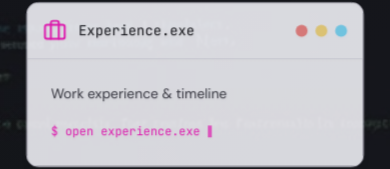
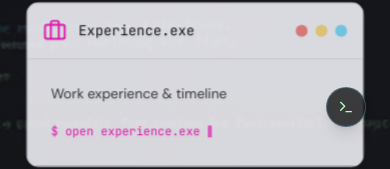
Before and after one commit to aadishj23/Portfolio, a React (Vite) app in the folder Frontend/: page / in a window 390 px wide. Shown: the part 693-862 px from the top of the page. Built offline with nearby package versions, Linux system fonts and the light colour scheme.

Commit message:
added terminal button in mobile showing that it is desktop only

```diff
--- a/Frontend/src/components/Terminal.tsx
+++ b/Frontend/src/components/Terminal.tsx
@@ -1,6 +1,7 @@
 import { useState, useEffect, useRef } from 'react';
 import { Terminal as TerminalIcon, X, Maximize2, Command, ArrowUp, ArrowDown } from 'lucide-react';
 import { Button } from '@/components/ui/button';
+import { toast } from '@/components/ui/sonner';
 import { useBootContext } from '@/contexts/BootContext';
 
 interface CommandHistory {
@@ -851,7 +852,9 @@ const Terminal = () => {
 
   if (!isOpen) {
     return (
-                    <Button
+      <>
+        {/* Desktop: real terminal open button */}
+        <Button
           onClick={() => {
             setIsOpen(true);
             setIsMaximized(false);
@@ -859,10 +862,31 @@ const Terminal = () => {
           }}
           className="fixed bottom-6 right-6 z-50 bg-terminal-bg hover:bg-terminal-bg/80 text-terminal-foreground border-terminal-accent/30 hover:border-terminal-accent/50 hidden md:flex"
           size="lg"
+          aria-label="Open Terminal"
         >
-        <TerminalIcon className="mr-2" size={20} />
-        Open Terminal
-      </Button>
+          <TerminalIcon className="mr-2" size={20} />
+          Open Terminal
+        </Button>
+
+        {/* Mobile: info button with toast prompting to use desktop */}
+        <Button
+          onClick={() =>
+            toast(
+              'Terminal is desktop-only',
+              {
+                description:
+                  'For the full interactive terminal experience, please open this site on a larger screen.',
+              }
+            )
+          }
+          variant="ghost"
+          size="icon"
+          className="fixed bottom-6 right-6 z-50 md:hidden rounded-full shadow-lg hover:shadow-xl transition-all duration-300 hover:scale-110 bg-terminal-bg/80 border border-terminal-accent/30 text-terminal-foreground"
+          aria-label="Terminal info"
+        >
+          <TerminalIcon className="h-5 w-5" />
+        </Button>
+      </>
     );
   }
 
```
